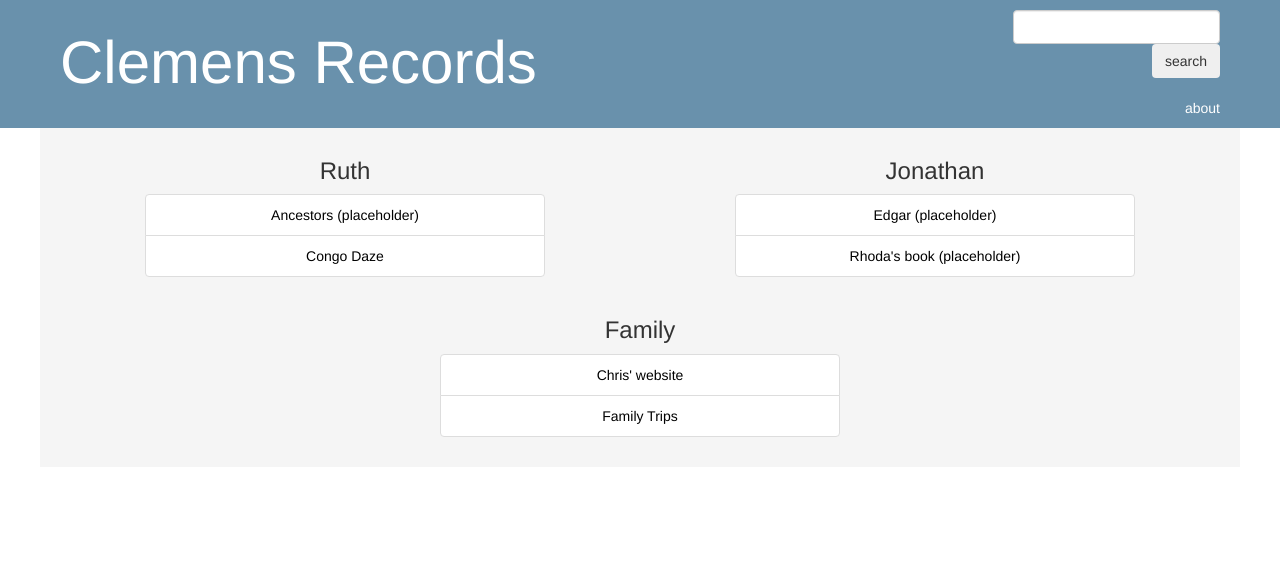
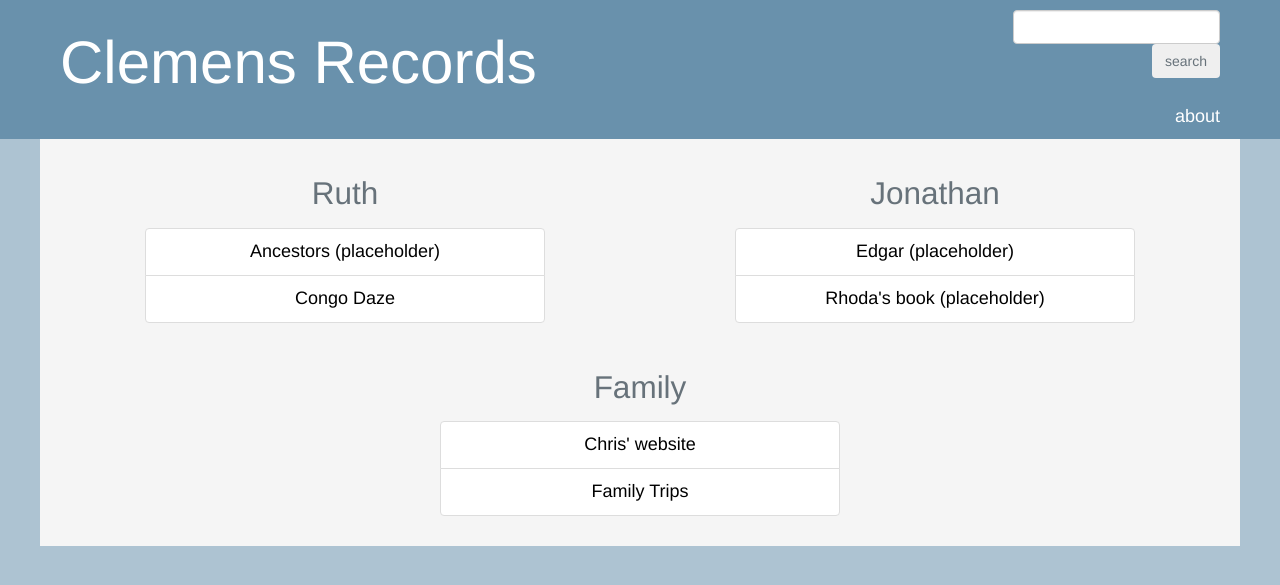
Before and after one commit to keidelclemens/keidelclemens.github.io, a Jekyll site: the page built from index.html, in a window 1280 px wide. Shown: the top 585 px of the page. Built offline with Jekyll 4.4.1, drawn with Linux system fonts in a browser that asks for light colours.

Commit message:
Update default.html

```diff
--- a/_layouts/default.html
+++ b/_layouts/default.html
@@ -10,9 +10,9 @@
         {{ site.title }}
 {% endif %}
     </title>
-    <link rel="stylesheet" type="text/css" href="/resources/css/style.css">
     <link href="https://maxcdn.bootstrapcdn.com/bootstrap/3.3.7/css/bootstrap.min.css" rel="stylesheet" integrity="sha384-BVYiiSIFeK1dGmJRAkycuHAHRg32OmUcww7on3RYdg4Va+PmSTsz/K68vbdEjh4u" crossorigin="anonymous">
     <script src="https://maxcdn.bootstrapcdn.com/bootstrap/3.3.7/js/bootstrap.min.js" integrity="sha384-Tc5IQib027qvyjSMfHjOMaLkfuWVxZxUPnCJA7l2mCWNIpG9mGCD8wGNIcPD7Txa" crossorigin="anonymous"></script>
+    <link rel="stylesheet" type="text/css" href="/resources/css/style.css">
         {% if page.redirect %}
       <meta http-equiv="refresh" content="2; URL={{ page.redirect }}">
 {% endif %}
```
